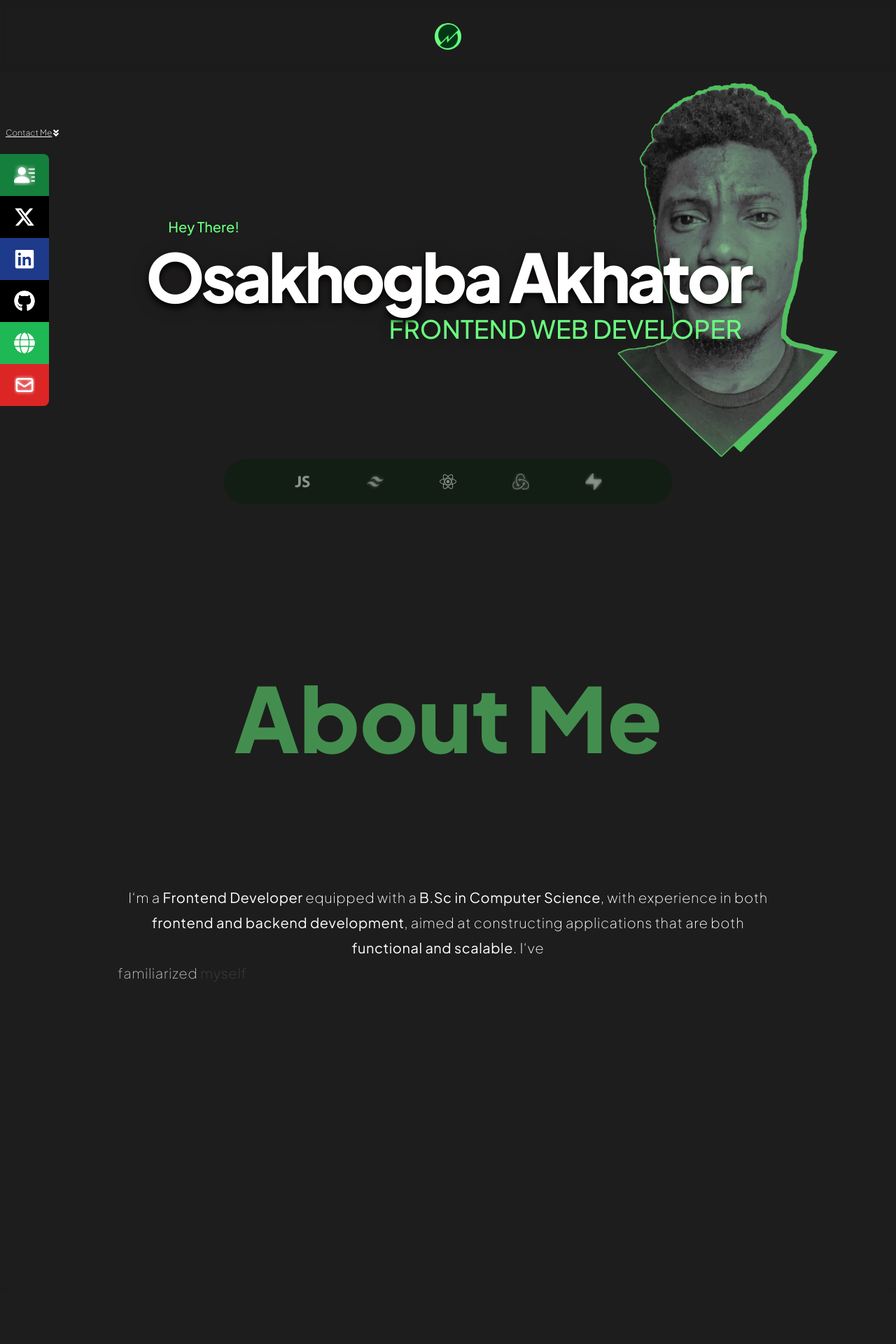
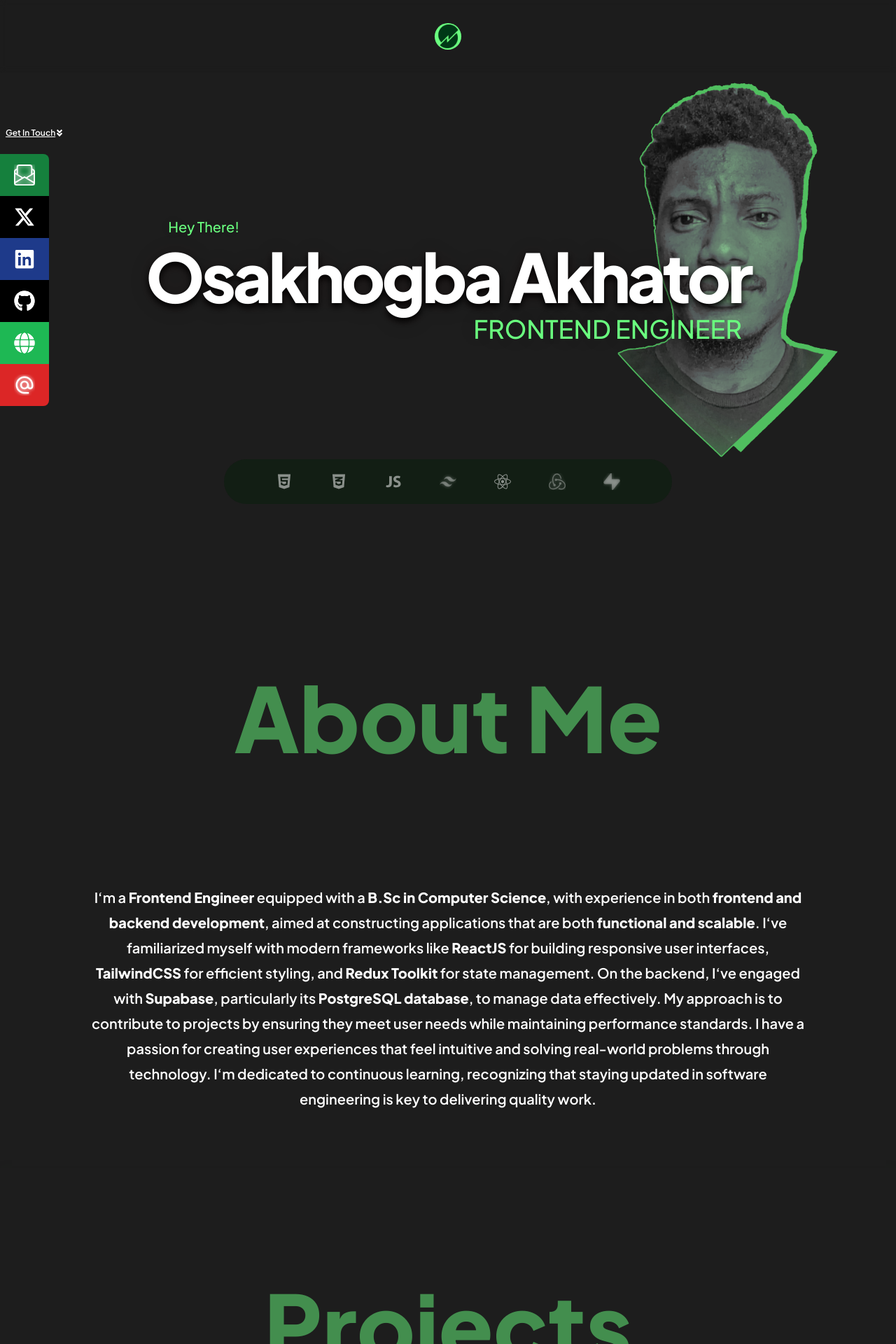
Before and after one commit to AkhatorEnosa/osa_portfolio, a React (Vite) app: page / in a window 1280 px wide. Shown: the top 1920 px of the page at 70% size. Built offline with nearby package versions, Linux system fonts and the light colour scheme; a web font is replaced by a local one; what @xpd/tailwind-3dtransforms would draw is missing.

Commit message:
minor changes + seo

```diff
--- a/src/App.jsx
+++ b/src/App.jsx
@@ -5,7 +5,7 @@ import { ScrollTrigger } from "gsap/ScrollTrigger";
 import Hero from "./components/Hero";
 import Sidebar from "./components/Sidebar";
 import About from "./components/About";
-import SplitType from "split-type";
+// import SplitType from "split-type";
 import Nav from "./components/Nav";
 import Footer from "./components/Footer";
 
@@ -40,17 +40,19 @@ function App() {
       translateY: "0px"
     })
 
-  const ourText = new SplitType('p.about-text')
-  const words = ourText.words
+  // const ourText = new SplitType('p.about-text')
+  // const words = ourText.words
 
-      gsap.from(words, {
+      gsap.from("p.about-text", {
         opacity:0,
+        scale: 0,
         // duration: 0.5,
         stagger: 0.1,
         ease: "power3.inOut",
+        duration: 1,
         scrollTrigger: {
           trigger: ".about-me",
-          start: "-80%",
+          start: "0%",
           // toggleActions: "none none none reverse"
         }
       })
--- a/src/components/About.jsx
+++ b/src/components/About.jsx
@@ -6,10 +6,10 @@ const About = () => {
       </div>
       <div className="about-me-content w-full h-fit bg-[#1d1d1d] text-white py-10 md:py-20 overflow-scroll z-0">
           <div className=" w-full flex flex-col justify-center items-center h-full px-20 lg:px-32">
-            <div className="w-full text-sm md:text-xl font-thin text-center">
-                <p id="about" className="about-text tracking-wide lg:leading-9">
+            <div className="w-full text-sm md:text-xl font-semibold text-center">
+                <p id="about" className="about-text lg:leading-9">
 
-                  I&lsquo;m a <b>Frontend Developer</b> equipped with a <b>B.Sc in Computer Science</b>, with experience in both <b>frontend and backend
+                  I&lsquo;m a <b>Frontend Engineer</b> equipped with a <b>B.Sc in Computer Science</b>, with experience in both <b>frontend and backend
                   development</b>, aimed at constructing applications that are both <b>functional and scalable</b>. I&lsquo;ve familiarized myself with
                   modern frameworks like <b>ReactJS</b> for building responsive user interfaces, <b>TailwindCSS</b> for efficient styling, and <b>Redux
                   Toolkit</b> for state management. On the backend, I&lsquo;ve engaged with <b>Supabase</b>, particularly its <b>PostgreSQL database</b>, to
--- a/src/components/Card.jsx
+++ b/src/components/Card.jsx
@@ -34,7 +34,7 @@ const Cards = (props) => {
 
           {/* hover backdrop  */}
           <div className="hidden lg:flex lg:opacity-0 project-backdrop absolute inset-0 bg-[#0a192f] group-hover:opacity-90 lg:group-hover:block group-hover:border-2 border-[#6aff7f] rounded-lg transition-all duration-500">
-            <div className="w-full h-full font-extralight flex flex-col justify-center text-center items-center gap-4 px-5 text-sm">
+            <div className="w-full h-full font-medium flex flex-col justify-center text-center items-center gap-8 px-5 text-sm">
                 <h2 className="text-white">{props.details}</h2>
                 <Button title={"Demo"} link={props.demoLink}/>
             </div>
--- a/src/components/Hero.jsx
+++ b/src/components/Hero.jsx
@@ -1,7 +1,7 @@
 // import { FaAngleDown} from "react-icons/fa6"
 
 import {
-  // FaCss3Alt, FaHtml5,
+  FaCss3Alt, FaHtml5,
    FaReact } from "react-icons/fa6"
 import { IoLogoJavascript } from "react-icons/io"
 import { RiTailwindCssFill } from "react-icons/ri"
@@ -22,20 +22,20 @@ const Hero = () => {
                 Osakhogba Akhator
             </h2>
             <div className="w-full flex justify-center lg:justify-end">
-              <p className="hero-content w-fit px-3 text-2xl md:text-3xl lg:text-4xl uppercase font-medium opacity-0 text-center lg:text-right ">Frontend Web Developer</p>
+              <p className="hero-content w-fit px-3 text-2xl md:text-3xl lg:text-4xl uppercase font-medium opacity-0 text-center lg:text-right ">Frontend Engineer</p>
             </div>
         </div>
 
         <div className="relative top-80 md:top-72 w-full flex justify-center items-center z-20">
           <div className="skills bg-[#09200d]/50 px-10 py-5 rounded-full backdrop-blur-sm lg:w-[50%] flex justify-evenly gap-5 text-2xl text-white/30 translate-y-32 opacity-0">
-            {/* <div className="group relative flex flex-col justify-center items-center hover:text-orange-500 cursor-pointer transition-all duration-200">
+            <div className="group relative flex flex-col justify-center items-center hover:text-orange-500 cursor-pointer transition-all duration-200">
               <FaHtml5/>
               <p className="text-[10px] font-bold hidden group-hover:flex absolute top-5">HTML5</p>
             </div>
             <div className="group relative flex flex-col justify-center items-center hover:text-[#3864b7] cursor-pointer transition-all duration-200">
               <FaCss3Alt/>
               <p className="text-[10px] font-bold hidden group-hover:flex absolute top-5">CSS3</p>
-            </div> */}
+            </div>
             <div className="group relative flex flex-col justify-center items-center hover:text-yellow-400 cursor-pointer transition-all duration-200">
               <IoLogoJavascript/>
               <p className="text-[10px] font-bold hidden group-hover:flex absolute top-5">Javascript</p>
--- a/src/components/Sidebar.jsx
+++ b/src/components/Sidebar.jsx
@@ -1,20 +1,21 @@
-import { BsFillPersonLinesFill } from "react-icons/bs"
+import { BsEnvelopePaper } from "react-icons/bs"
 import { FaGithub, FaLinkedin, FaXTwitter } from "react-icons/fa6"
-import { HiOutlineMail } from "react-icons/hi"
 import Cv from '../assets/osakhogba.pdf';
 import { FaAngleDoubleDown, FaGlobe } from "react-icons/fa";
+import { MdOutlineAlternateEmail } from "react-icons/md";
 
 const Sidebar = () => {
   return (
 
-       <div className='side-bar flex fixed w-full md:w-fit flex-col bottom-0 md:top-[20%] justify-center items-center md:justify-normal md:items-start md:left-0 z-50 font-extralight text-xs text-white bg-[#003816] bg-transparent'>
+       <div className='side-bar flex fixed w-full md:w-fit flex-col bottom-0 md:top-[20%] justify-center items-center md:justify-normal md:items-start md:left-0 z-50 font-semibold text-xs text-white bg-[#003816] bg-transparent'>
         <ul className="flex md:flex-col">
           <li className='side-link hidden w-fit lg:w-[150px] h-[60px] md:flex items-center underline px-5 md:px-5 md:pl-2'>
-              Contact Me <FaAngleDoubleDown />
+              Get In Touch <FaAngleDoubleDown />
           </li>
           <li className='side-link w-fit lg:w-[150px] h-[60px] flex items-center px-3 lg:px-5 lg:-translate-x-20 hover:-translate-x-0 hover:rounded-r-lg duration-300 bg-green-700 z-50  rounded-tr-lg'>
             <a href={Cv} target="_blank" className='w-fit lg:w-full flex justify-between items-center'><span className="hidden lg:flex">Resume</span>
-               <BsFillPersonLinesFill className="text-2xl lg:text-3xl"/>
+               {/* <BsFillPersonLinesFill /> */}
+               <BsEnvelopePaper className="text-2xl lg:text-3xl"/>
             </a>
           </li>
           <li className='side-link w-fit lg:w-[150px] h-[60px] flex items-center px-3 lg:px-5 lg:-translate-x-20 hover:-translate-x-0 hover:rounded-r-lg duration-300 bg-black z-50'>
@@ -34,7 +35,7 @@ const Sidebar = () => {
             </a>
           </li>
           <li className='side-link w-fit lg:w-[150px] h-[60px] flex items-center px-3 lg:px-5 lg:-translate-x-20 hover:-translate-x-0 hover:rounded-r-lg duration-300 bg-red-600 z-50 rounded-br-lg'>
-            <a href="mailto:aosakhogba@gmail.com" className='w-fit lg:w-full flex justify-between items-center'><span className="hidden lg:flex">Email</span><HiOutlineMail className="text-2xl lg:text-3xl"/>
+            <a href="mailto:aosakhogba@gmail.com" className='w-fit lg:w-full flex justify-between items-center'><span className="hidden lg:flex">Email</span><MdOutlineAlternateEmail className="text-2xl lg:text-3xl"/>
             </a>
           </li>
         </ul>
--- a/src/components/TechStack.jsx
+++ b/src/components/TechStack.jsx
@@ -4,7 +4,7 @@ const TechStack = (props) => {
   return (
     <div className="flex w-full text-[10px] md:text-xs px-5 flex-wrap gap-2 justify-center items-center">
       {props.stack.map((stack) => (
-        <p key={stack + Math.random()} className="uppercase flex justify-center tems-center px-2 text-white rounded-full font-thin bg-[#003816] border-[1px] border-[rgb(106,255,127)]/20">{stack}</p>
+        <p key={stack + Math.random()} className="uppercase flex justify-center tems-center px-2 text-white rounded-full font-medium bg-[#003816] border-[1px] border-[rgb(106,255,127)]/20">{stack}</p>
       ))}
     </div>
   )
```
Also changed, not shown: 1 other file (tests, documents, lock files or other folders).
